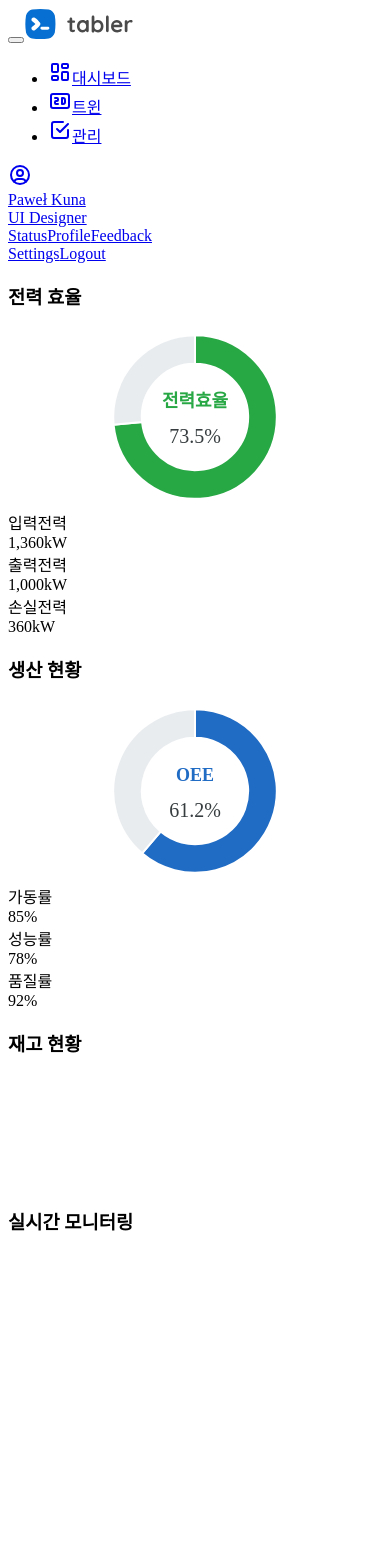
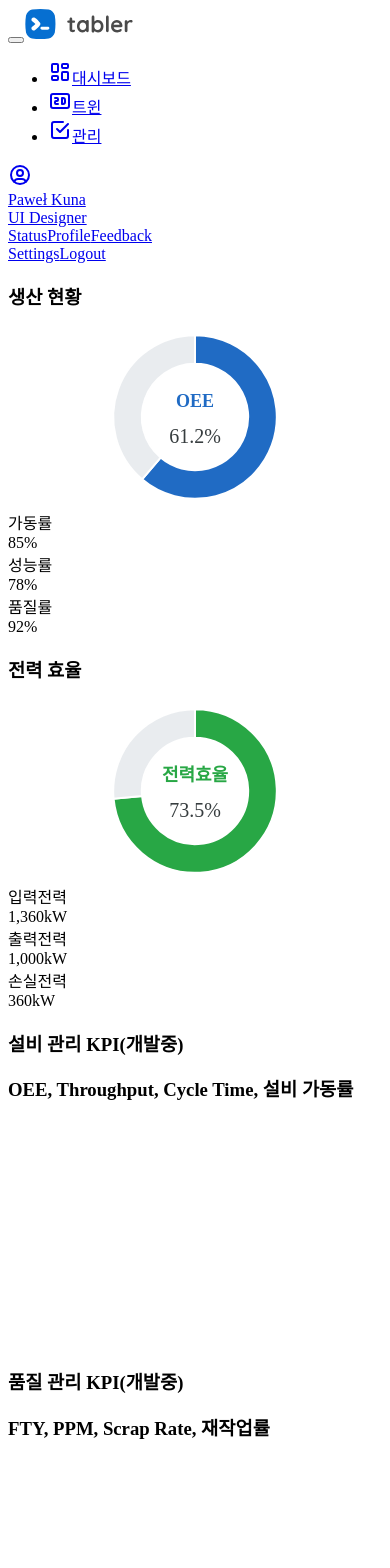
Before and after one commit to lee906/manufacturing_process_mk43, a React (Vite) app in the folder dashboard_frontend/: page / in a window 390 px wide. Shown: the top 1568 px of the page. Before the commit the page ends 1375 px from the top, so only its background shows below. Built offline with nearby package versions, Linux system fonts and the light colour scheme.

Commit message:
update: maindashboard

```diff
--- a/dashboard_frontend/src/components/Dashboard.jsx
+++ b/dashboard_frontend/src/components/Dashboard.jsx
@@ -5,23 +5,33 @@ import PowerEfficiency from './PowerEfficiency'
 const Dashboard = () => {
   return (
     <div className="row g-3">
-      <div className="col-sm-6 col-lg-4">
+      <div className="col-sm-12 col-lg-8">
+        <div className="row g-2 mt-2"></div>
+        <ProductionStatus />
+      </div>
+      <div className="col-sm-12 col-lg-4">
         <PowerEfficiency />
       </div>
-      <div className="col-sm-6 col-lg-4">
-        <ProductionStatus />
+      <div className="col-sm-12 col-lg-6">
+        <div className="card">
+          <div className="card-body" style={{ height: "20rem" }}>
+            <h3 className="card-title">설비 관리 KPI(개발중)</h3>
+            <h3 className="card-content">OEE, Throughput, Cycle Time, 설비 가동률</h3>
+          </div>
+        </div>
       </div>
-      <div className="col-sm-6 col-lg-4">
+      <div className="col-sm-12 col-lg-6">
         <div className="card">
-          <div className="card-body" style={{ height: "10rem" }}>
-            <h3 className="card-title">재고 현황</h3>
+          <div className="card-body" style={{ height: "20rem" }}>
+            <h3 className="card-title">품질 관리 KPI(개발중)</h3>
+            <h3 className="card-content">FTY, PPM, Scrap Rate, 재작업률</h3>
           </div>
         </div>
       </div>
       <div className="col-12">
         <div className="card">
-          <div className="card-body" style={{ height: "10rem" }}>
-            <h3 className="card-title">실시간 모니터링</h3>
+          <div className="card-body" style={{ height: "20rem" }}>
+            <h3 className="card-title">실시간 로봇 모니터링(개발중)</h3>
           </div>
         </div>
       </div>
```
